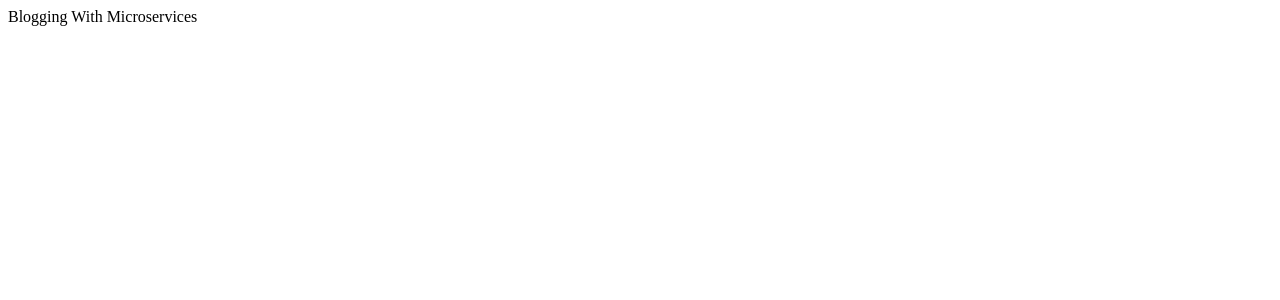
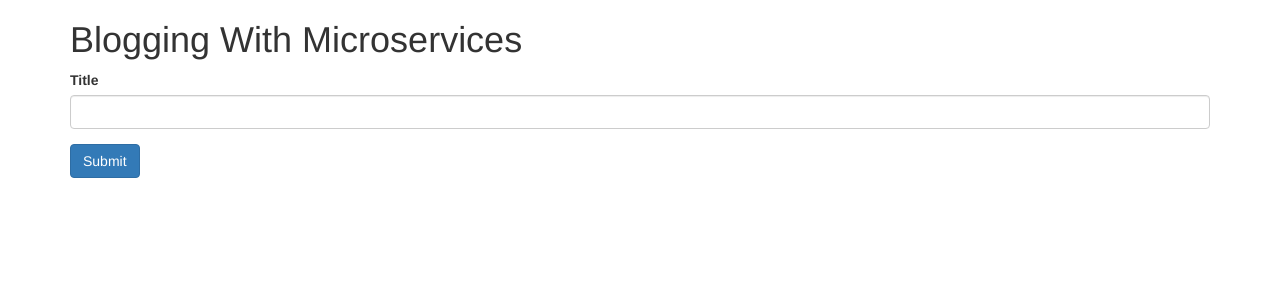
Before and after one commit to FrankGerold/MicroServices-Blog, a React (Create React App) app in the folder client/: page / in a window 1280 px wide. Shown: the top 300 px of the page. Built offline with nearby package versions, Linux system fonts and the light colour scheme.

Commit message:
Added submission form component. Botstrap css. FIxed ports.

```diff
--- a/client/public/index.html
+++ b/client/public/index.html
@@ -25,6 +25,8 @@
       Learn how to configure a non-root public URL by running `npm run build`.
     -->
     <title>React App</title>
+
+    <link rel="stylesheet" href="https://stackpath.bootstrapcdn.com/bootstrap/3.4.1/css/bootstrap.min.css" integrity="sha384-HSMxcRTRxnN+Bdg0JdbxYKrThecOKuH5zCYotlSAcp1+c8xmyTe9GYg1l9a69psu" crossorigin="anonymous">
   </head>
   <body>
     <noscript>You need to enable JavaScript to run this app.</noscript>
--- a/client/src/App.js
+++ b/client/src/App.js
@@ -1,6 +1,10 @@
 import React from 'react';
 
+import PostCreate from './PostCreate'
 
 export default () => {
-  return <div>Blogging With Microservices</div>;
+  return <div className="container">
+    <h1>Blogging With Microservices</h1>
+    <PostCreate />
+  </div>;
 }
--- /dev/null
+++ b/client/src/PostCreate.js
@@ -0,0 +1,18 @@
+import React, { useState } from 'react';
+
+import axios from 'axios'
+
+export default () => {
+  const [title, setTitle] = useState('');
+
+
+  return <div>
+    <form>
+      <div className="form-group">
+        <label>Title</label>
+        <input className="form-control" />
+      </div>
+      <button className="btn btn-primary">Submit</button>
+    </form>
+  </div>
+}
```
Also changed, not shown: 2 other files (tests, documents, lock files or other folders).
